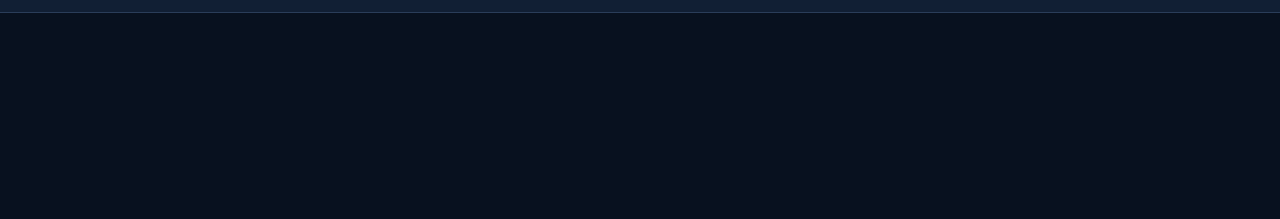
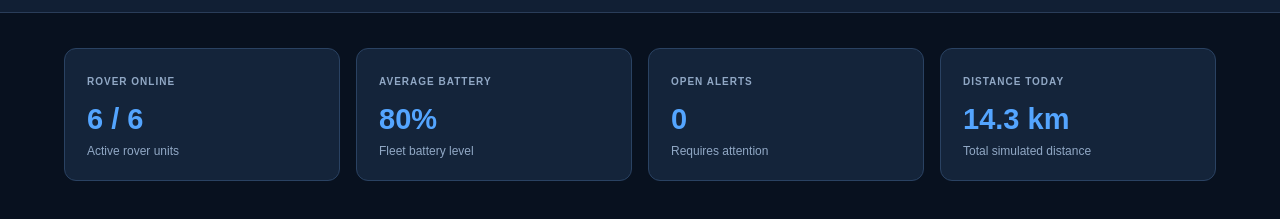
Before and after one commit to Bhuvaneshwari-811/Full-Stack-Project, a plain HTML site: page index.html in a window 1280 px wide. Shown: the part 69-288 px from the top of the page. Drawn offline with Linux system fonts and the light colour scheme.

Commit message:
Udated HTML,CSS

```diff
--- a/index.html
+++ b/index.html
@@ -5,7 +5,7 @@
     <meta name="viewport" content="width=device-width, initial-scale=1.0">
     <title>NETRA</title>
     <link rel="stylesheet" href="style.css">
-
+    <script src="script.js"></script>
 </head>
 
 <body>
@@ -30,14 +30,32 @@
             <span>SYSTEM ONLINE</span>
             <strong id="clock">--:--:--</strong>
             <button id="dispatch-open">+ Dispatch Mission</button>
-
         </div>
-
     </header>
-
-
-
-
-    <script src="script.js"></script>
+    <!--Main Dashboard-->
+    <main class="page">
+        <section class="rstatus-grid">
+            <article class="rstatus-card">
+                <span>ROVER ONLINE</span>
+                <h2 id="online-count">6 / 6</h2>
+                <p>Active rover units</p>
+            </article>
+            <article class="rstatus-card">
+                <span>AVERAGE BATTERY</span>
+                <h2 id="average-battery">80%</h2>
+                <p>Fleet battery level</p>
+            </article>
+            <article class="rstatus-card">
+                <span>OPEN ALERTS</span>
+                <h2 id="alert-count">0</h2>
+                <p>Requires attention</p>
+            </article>
+            <article class="rstatus-card">
+                <span>DISTANCE TODAY</span>
+                <h2 id="distance">14.3 km</h2>
+                <p>Total simulated distance</p>
+            </article>
+        </section>
+    </main>
 </body>
 </html>
--- a/style.css
+++ b/style.css
@@ -95,3 +95,48 @@ button {
 button:hover {
     background: #1765c3;
 }
+
+.page {
+    padding: 35px 5%;
+}
+
+.page p {
+    color: #91a8c5;
+}
+
+.rstatus-grid {
+    display: grid;
+    grid-template-columns: repeat(4,1fr);
+    gap: 16px;
+    margin-bottom: 30px;
+}
+
+.rstatus-card {
+    background: #14243a;
+    border: 1px solid #2a4262;
+    border-radius: 12px;
+    padding: 22px;
+    transition: 0.2s;
+}
+.rstatus-card:hover{
+    border-color: #438cff;
+    transform: translateY(-3px);
+}
+
+.rstatus-card span{
+    color: #91a8c5;
+    font-size: 10px;
+    letter-spacing: 1px;
+    font-weight: bold;
+}
+
+.rstatus-card h2{
+    color: #54a5ff;
+    font-size: 29px;
+    margin: 14px 0 8px;
+}
+
+.rstatus-card p{
+    color: #91a8c5;
+    font-size: 12px;
+}
```
